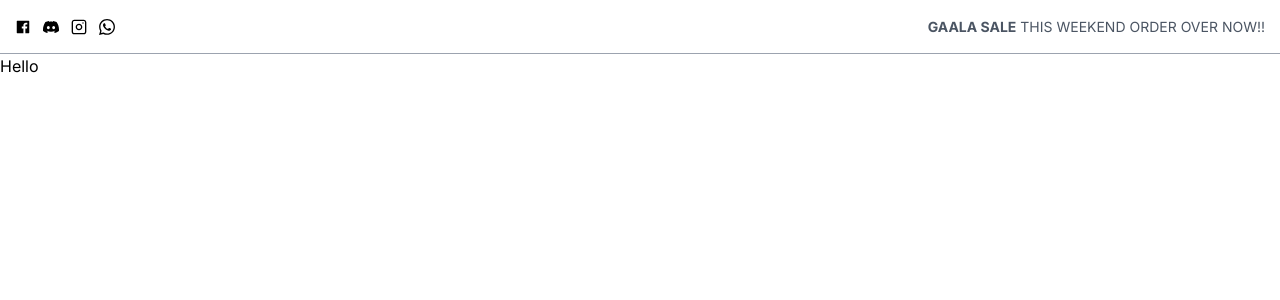
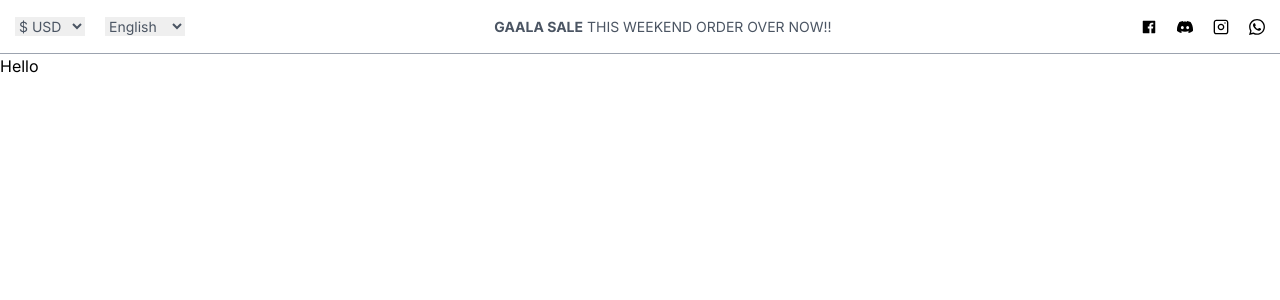
Before and after one commit to AhsanUddin200/shopping-, a Next.js app: page / in a window 1280 px wide. Shown: the top 300 px of the page. Built offline with nearby package versions, Linux system fonts and the light colour scheme.

Commit message:
Header Top completed

```diff
--- a/src/components/Header.tsx
+++ b/src/components/Header.tsx
@@ -1,4 +1,4 @@
-import React from 'react'
+import React from "react";
 import { AiFillFacebook } from "react-icons/ai";
 import { SiDiscord } from "react-icons/si";
 import { CgInstagram } from "react-icons/cg";
@@ -7,14 +7,49 @@ const Header = () => {
   return (
     <>
       <div>
-        <div className='border-b border-gray-400 hidden sm:block'>
+        <div className="border-b border-gray-400 hidden sm:block">
+          <div className="container py-4">
+            <div className="flex justify-between items-center">
+              <div className="flex gap-5">
+                <select
+                  className="text-gray-600 text-[14px] w-[70px]"
+                  name="currency"
+                >
+                  <option value="$ USD">$ USD</option>
+                  <option value="€ EURO">€ EURO</option>
+                  <option value="PKR">PKR</option>
+                  <option value="INR">INR</option>
+                  <option value="£ GBP">£ GBP</option>
+                  <option value="¥ JPY">¥ JPY</option>
+                  <option value="₽ RUB">₽ RUB</option>
+                  <option value="CAD">CAD</option>
+                  <option value="AUD">AUD</option>
+                  <option value="CHF">CHF</option>
+                </select>
 
-           <div className='container py-4'>
-
-            <div className='flex justify-between items-center'>
-
-                <div className='hidden lg:flex gap-3'>
-
+                <select
+                  className="text-gray-600 text-[14px] w-[80px]"
+                  name="Language"
+                >
+                  <option value="English">English</option>
+                  <option value="German">German</option>
+                  <option value="French">French</option>
+                  <option value="Latin">Latin</option>
+                  <option value="Spanish">Spanish</option>
+                  <option value="Chinese">Chinese</option>
+                  <option value="Japanese">Japanese</option>
+                  <option value="Korean">Korean</option>
+                  <option value="Italian">Italian</option>
+                  <option value="Portuguese">Portuguese</option>
+                  <option value="Russian">Russian</option>
+                  <option value="Arabic">Arabic</option>
+                  <option value="Hindi">Hindi</option>
+                </select>
+              </div>
+              <div className="text-gray-600 text-[14px]">
+                <b>GAALA SALE</b> THIS WEEKEND ORDER OVER NOW!!
+              </div>
+              <div className="hidden  lg:flex gap-5">
                 <div className="header__icon_wrapper">
                   <AiFillFacebook />
                 </div>
@@ -29,22 +64,13 @@ const Header = () => {
                 <div className="header__icon_wrapper">
                   <ImWhatsapp />
                 </div>
-
-                </div>
-
-                <div className='text-gray-600 text-[14px]'>
-                    <b>GAALA SALE</b> THIS WEEKEND ORDER OVER NOW!!
-
-                </div>
-
-            </div>
-
               </div>
             </div>
-
+          </div>
+        </div>
       </div>
     </>
-  )
-}
+  );
+};
 
-export default Header
+export default Header;
```
Lines whose indentation alone changed are shown as unchanged.
